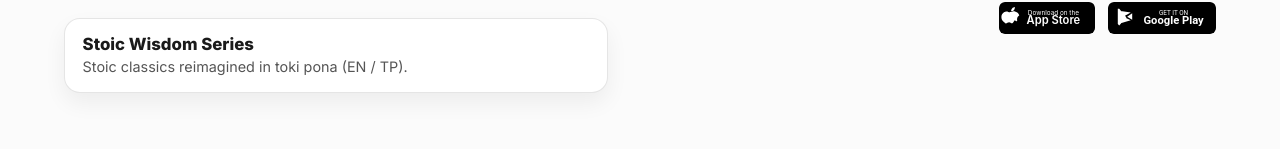
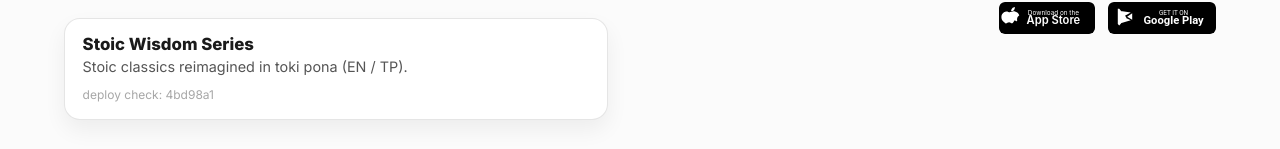
Before and after one commit to markoblogo/ukrainian-modernism, a Next.js app: page /fr in a window 1280 px wide. Shown: the part 4838-4987 px from the top of the page. Before the commit the page ends 4963 px from the top, so only its background shows below. Built offline with nearby package versions, Linux system fonts and the light colour scheme; a web font is replaced by a local one.

Commit message:
Add visible deploy marker for Stoic banner

```diff
--- a/src/components/Footer.module.css
+++ b/src/components/Footer.module.css
@@ -144,6 +144,12 @@
     color: var(--color-ink-light);
 }
 
+.stoicBannerBuild {
+    margin-top: 0.5rem;
+    font-size: 0.75rem;
+    color: rgba(0,0,0,0.35);
+}
+
 /* RIGHT COLUMN: Arkushi */
 .rightCol {
     display: flex;
--- a/src/components/Footer.tsx
+++ b/src/components/Footer.tsx
@@ -55,12 +55,11 @@ export default function Footer({ dict, lang }: { dict: any, lang: 'fr' | 'uk' })
                             rel="noopener noreferrer"
                             className={styles.stoicBanner}
                         >
-                            <div className={styles.stoicBannerInner}>
-                                <div className={styles.stoicBannerTitle}>Stoic Wisdom Series</div>
-                                <div className={styles.stoicBannerSubtitle}>
-                                    Stoic classics reimagined in toki pona (EN / TP).
-                                </div>
+                            <div className={styles.stoicBannerTitle}>Stoic Wisdom Series</div>
+                            <div className={styles.stoicBannerSubtitle}>
+                                Stoic classics reimagined in toki pona (EN / TP).
                             </div>
+                            <div className={styles.stoicBannerBuild}>deploy check: 4bd98a1</div>
                         </a>
 
                     </div>
```
